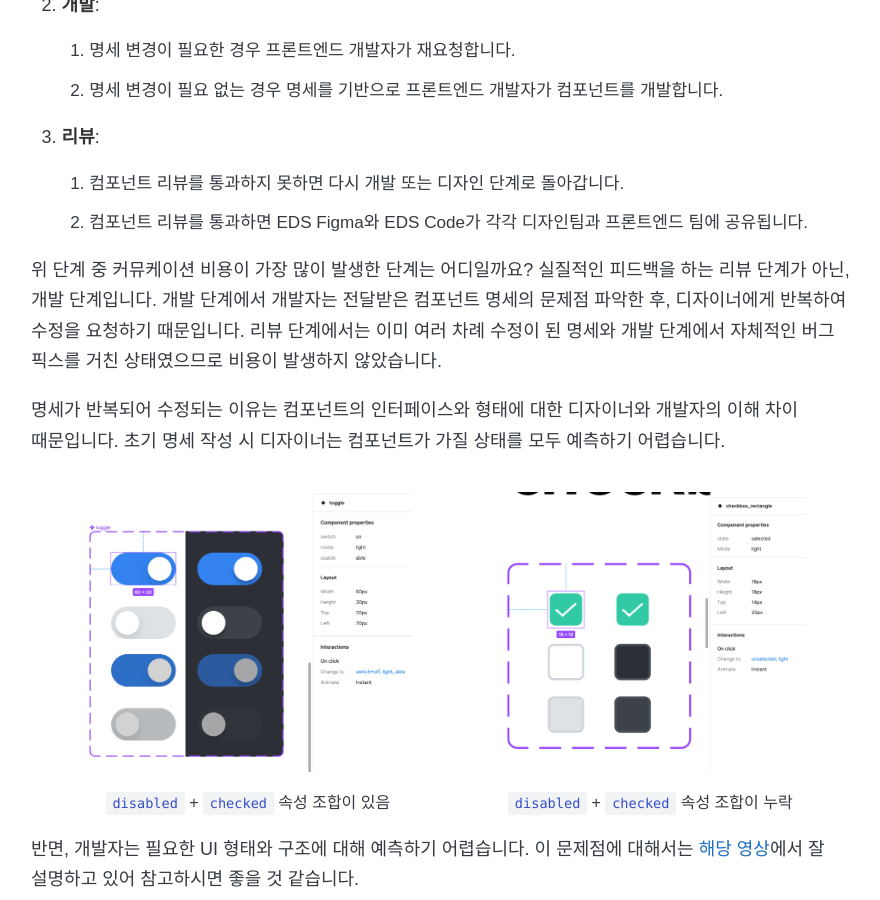
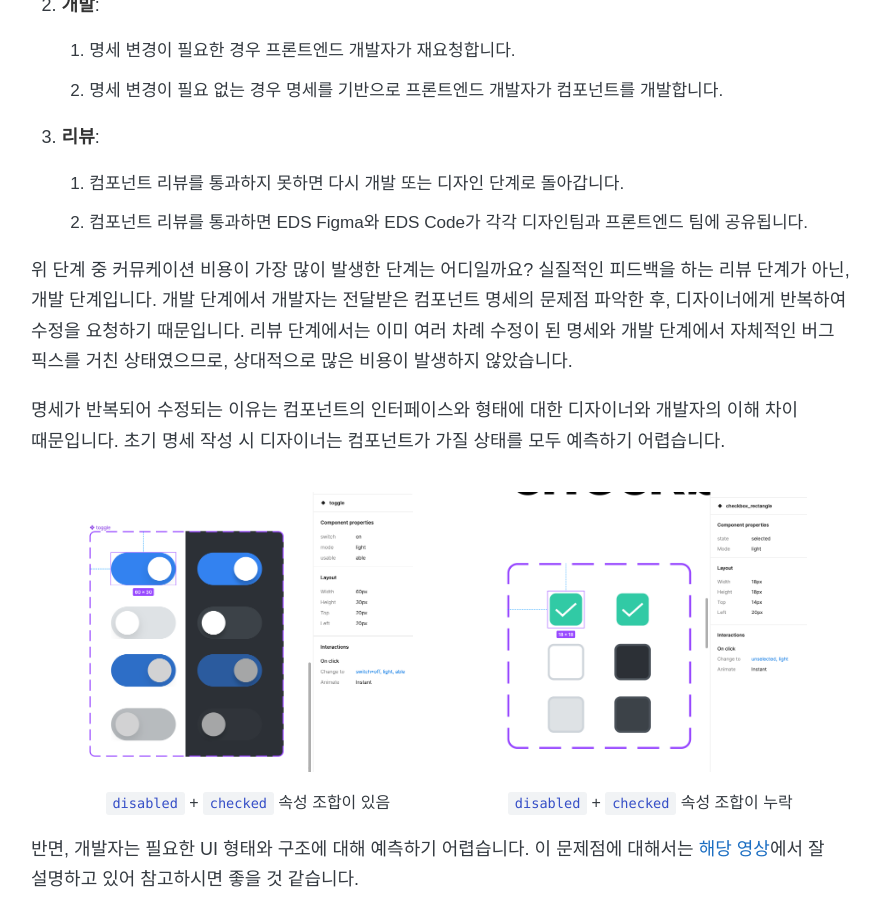
Before and after one commit to 8percent/8percent.github.io, a Jekyll site: the page built from _posts/2024-07-07-frontend-eds-improvement.md, in a window 1280 px wide and 900 px high, scrolled down 1632 px. Shown: the whole window, without its empty margins (195-1075 px from the left). Built offline with Jekyll 4.4.1, drawn with Linux system fonts in a browser that asks for light colours; some web fonts are replaced.

Commit message:
FIX: 문구 수정

```diff
--- a/_posts/2024-07-07-frontend-eds-improvement.md
+++ b/_posts/2024-07-07-frontend-eds-improvement.md
@@ -45,7 +45,7 @@
    1. 컴포넌트 리뷰를 통과하지 못하면 다시 개발 또는 디자인 단계로 돌아갑니다.
    2. 컴포넌트 리뷰를 통과하면 EDS Figma와 EDS Code가 각각 디자인팀과 프론트엔드 팀에 공유됩니다.
 
-위 단계 중 커뮤케이션 비용이 가장 많이 발생한 단계는 어디일까요? 실질적인 피드백을 하는 리뷰 단계가 아닌, 개발 단계입니다. 개발 단계에서 개발자는 전달받은 컴포넌트 명세의 문제점 파악한 후, 디자이너에게 반복하여 수정을 요청하기 때문입니다. 리뷰 단계에서는 이미 여러 차례 수정이 된 명세와 개발 단계에서 자체적인 버그 픽스를 거친 상태였으므로 비용이 발생하지 않았습니다.
+위 단계 중 커뮤케이션 비용이 가장 많이 발생한 단계는 어디일까요? 실질적인 피드백을 하는 리뷰 단계가 아닌, 개발 단계입니다. 개발 단계에서 개발자는 전달받은 컴포넌트 명세의 문제점 파악한 후, 디자이너에게 반복하여 수정을 요청하기 때문입니다. 리뷰 단계에서는 이미 여러 차례 수정이 된 명세와 개발 단계에서 자체적인 버그 픽스를 거친 상태였으므로, 상대적으로 많은 비용이 발생하지 않았습니다.
 
 명세가 반복되어 수정되는 이유는 컴포넌트의 인터페이스와 형태에 대한 디자이너와 개발자의 이해 차이 때문입니다. 초기 명세 작성 시 디자이너는 컴포넌트가 가질 상태를 모두 예측하기 어렵습니다.
 
```
